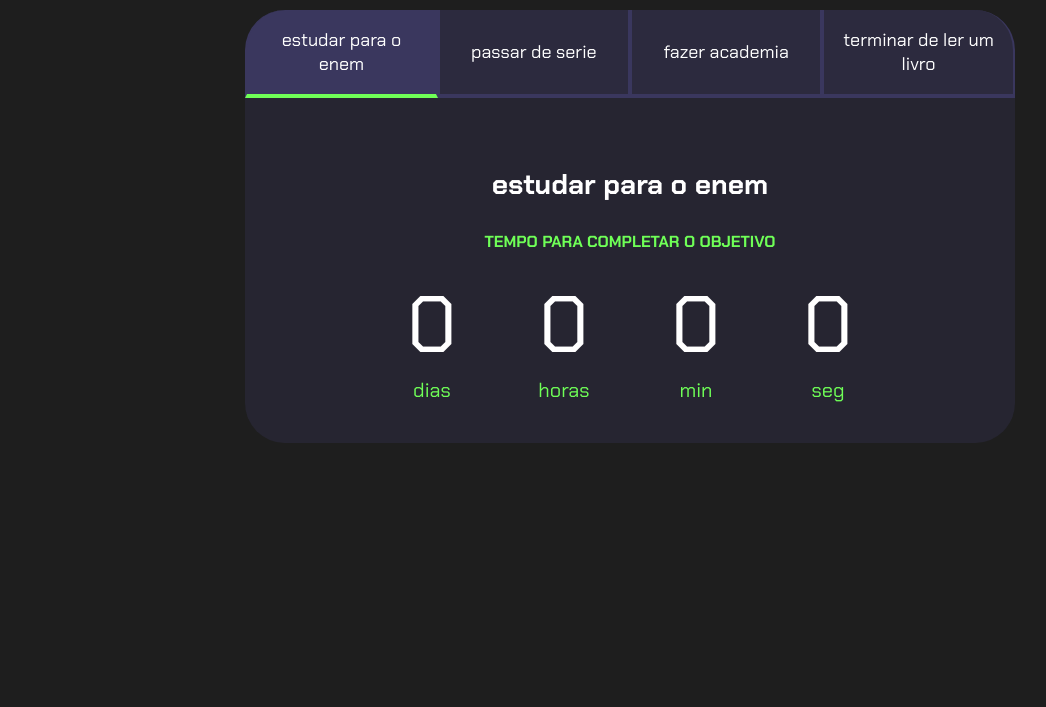
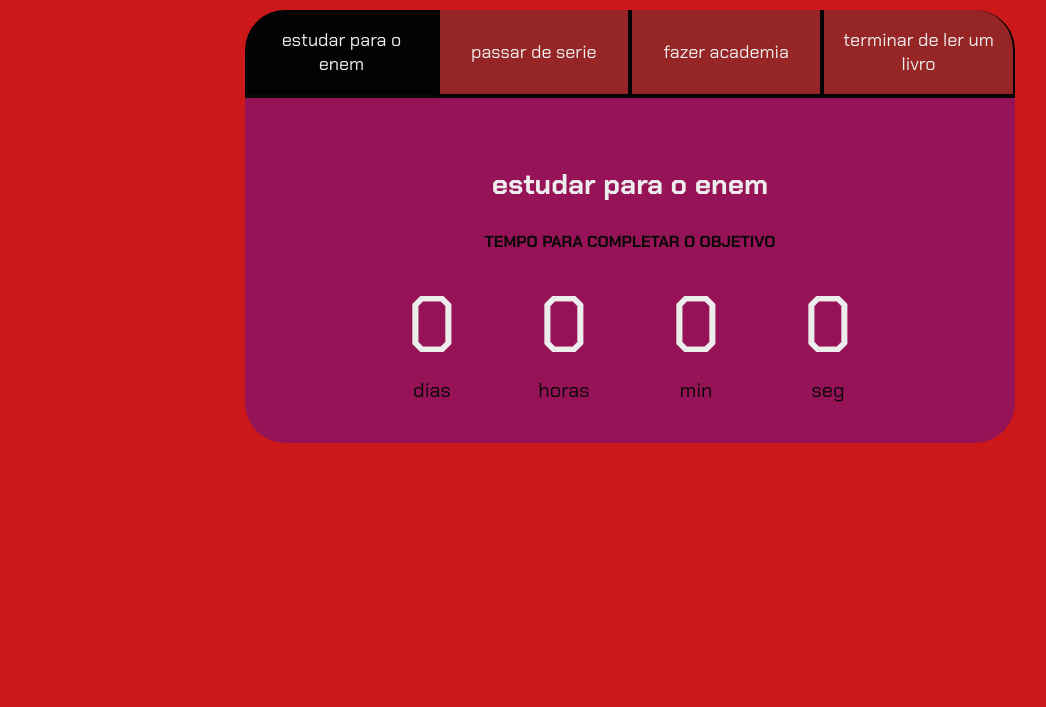
Before and after one commit to NatieliCRF/nat-objetivos, a plain HTML site: page index.html in a window 1280 px wide. Shown: the part 93-800 px from the top of the page, without its empty margins (10-1056 px from the left). Drawn offline with Linux system fonts and the light colour scheme.

Commit message:
Update style.css

```diff
--- a/style.css
+++ b/style.css
@@ -1,14 +1,13 @@
 @import url('https://fonts.googleapis.com/css2?family=Chakra+Petch:wght@400;700&display=swap');
 
 :root {
-    --cor-de-fundo: #1E1E1E;
-    --verde: #6FFF57;
-    --branco: #FFFFFF;
-    --botao-ativo: #3A375E;
-    --botao-inativo: rgba(58, 55, 94, 0.5);
-    --texto-fundo: rgba(58, 55, 94, 0.3);
+    --cor-de-fundo: #cc1818;
+    --verde: #080807;
+    --branco: #eeeded;
+    --botao-ativo: #030305;
+    --botao-inativo: rgba(99, 51, 51, 0.5);
+    --texto-fundo: rgba(27, 9, 230, 0.3);
 }
-
 body {
     background-color: var(--cor-de-fundo);
     color: var(--branco);
```
